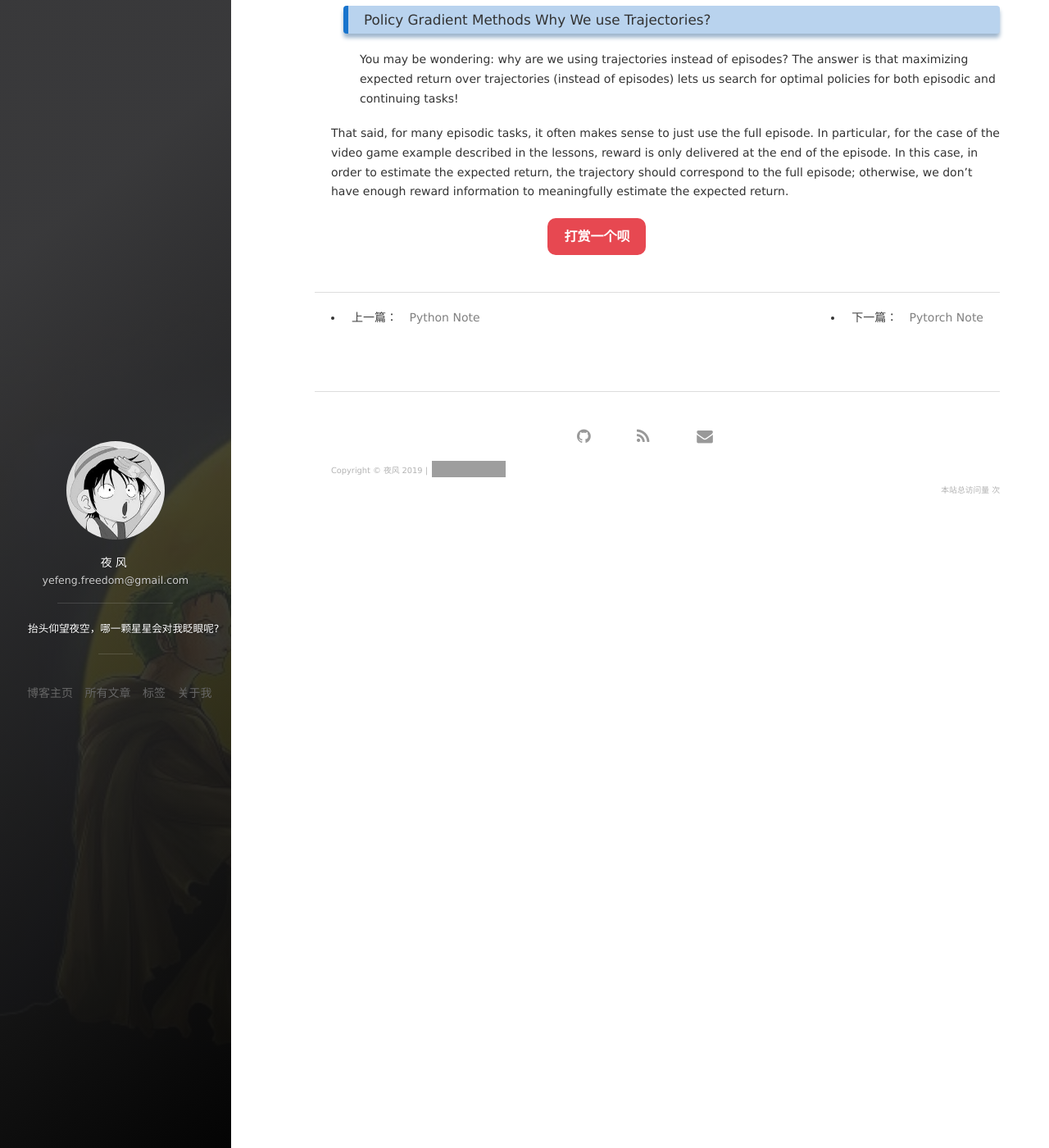
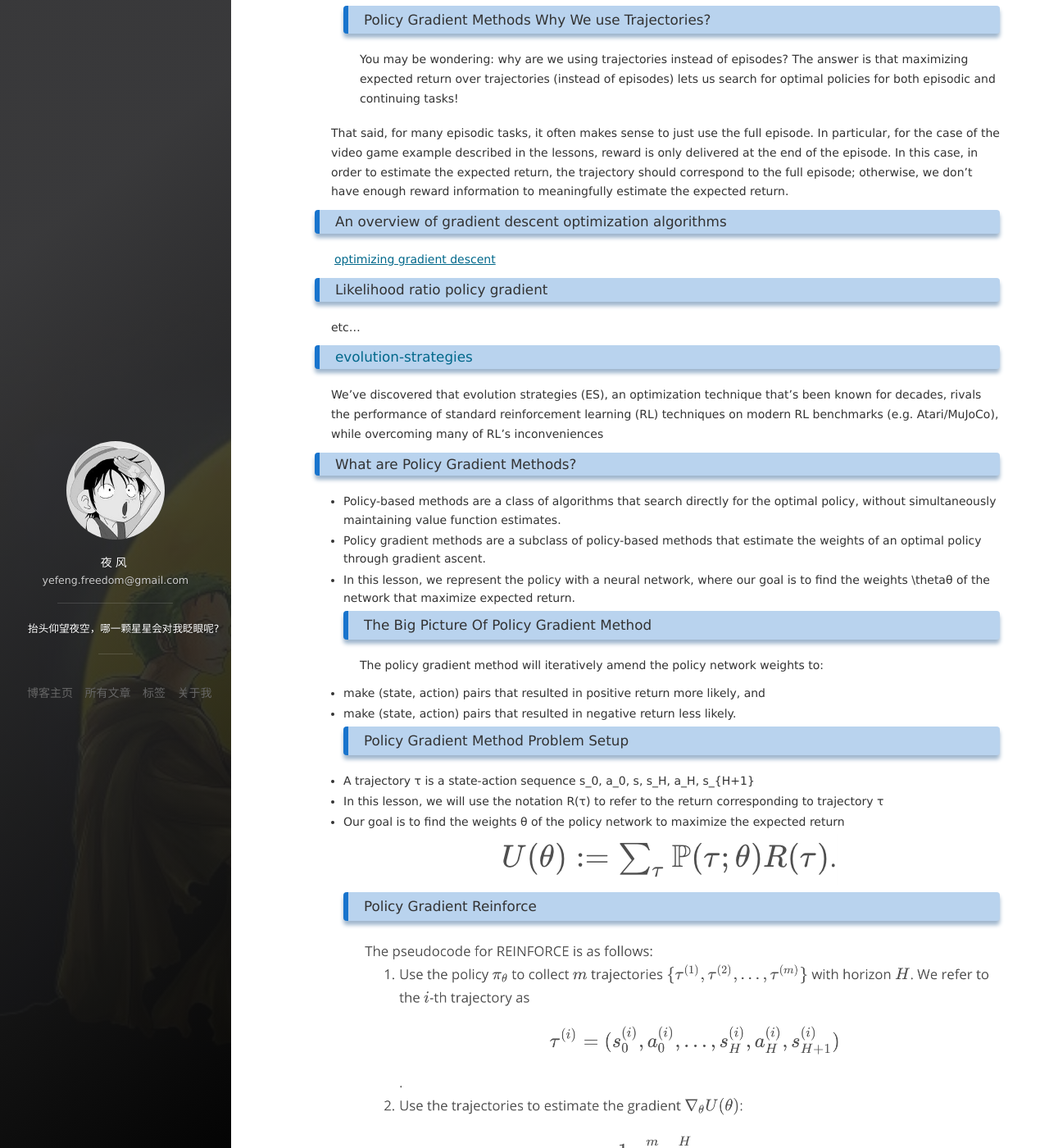
Before and after one commit to yefengjie/yefengjie.github.io, a Jekyll site: the page built from _posts/2018-11-30-ai_reinforcement_learning_notes.md, in a window 1280 px wide and 1400 px high, scrolled down 4360 px. Shown: the whole window at 82% size. Built offline with Jekyll 4.4.1, drawn with Linux system fonts in a browser that asks for light colours; nearby versions of some CDN libraries; comment, search, counter and statistics services are not loaded; some of the changed text lies outside the part shown; grey boxes are pictures that could not be loaded.

Commit message:
doc: update note

```diff
--- a/_posts/2018-11-30-ai_reinforcement_learning_notes.md
+++ b/_posts/2018-11-30-ai_reinforcement_learning_notes.md
@@ -99,3 +99,25 @@ There are three reasons why we consider policy-based methods:
 You may be wondering: why are we using trajectories instead of episodes? The answer is that maximizing expected return over trajectories (instead of episodes) lets us search for optimal policies for both episodic and continuing tasks!
 
 That said, for many episodic tasks, it often makes sense to just use the full episode. In particular, for the case of the video game example described in the lessons, reward is only delivered at the end of the episode. In this case, in order to estimate the expected return, the trajectory should correspond to the full episode; otherwise, we don't have enough reward information to meaningfully estimate the expected return.
+### An overview of gradient descent optimization algorithms
+[optimizing gradient descent](http://ruder.io/optimizing-gradient-descent/)
+### Likelihood ratio policy gradient
+etc...
+### [evolution-strategies](https://blog.openai.com/evolution-strategies/)
+We’ve discovered that evolution strategies (ES), an optimization technique that’s been known for decades, rivals the performance of standard reinforcement learning (RL) techniques on modern RL benchmarks (e.g. Atari/MuJoCo), while overcoming many of RL’s inconveniences
+### What are Policy Gradient Methods?
+- Policy-based methods are a class of algorithms that search directly for the optimal policy, without simultaneously maintaining value function estimates.
+- Policy gradient methods are a subclass of policy-based methods that estimate the weights of an optimal policy through gradient ascent.
+- In this lesson, we represent the policy with a neural network, where our goal is to find the weights \thetaθ of the network that maximize expected return.
+### The Big Picture Of Policy Gradient Method
+The policy gradient method will iteratively amend the policy network weights to:
+- make (state, action) pairs that resulted in positive return more likely, and
+- make (state, action) pairs that resulted in negative return less likely.
+### Policy Gradient Method Problem Setup
+- A trajectory τ is a state-action sequence s_0, a_0, s, s_H, a_H, s_{H+1}
+- In this lesson, we will use the notation R(τ) to refer to the return corresponding to trajectory τ
+- Our goal is to find the weights θ of the policy network to maximize the expected return![Policy_Gradient_Methods_Expected_Return](../../../images/res/Policy_Gradient_Methods_Expected_Return.png)
+### Policy Gradient Reinforce
+![Policy Gradient Reinforce](../../../images/res/REINFORCE_pseudocode.png)
+### Policy Gradient Derivation
+![Policy Gradient Derivation](../../../images/res/REINFORCE_Derivation.png)
```
Also changed, not shown: _posts/2018-11-24-ai_pytorch_note.md (+16 -0 lines), images/res/Policy_Gradient_Methods_Expected_Return.png (added), images/res/REINFORCE_Derivation.png (added), images/res/REINFORCE_pseudocode.png (added).
